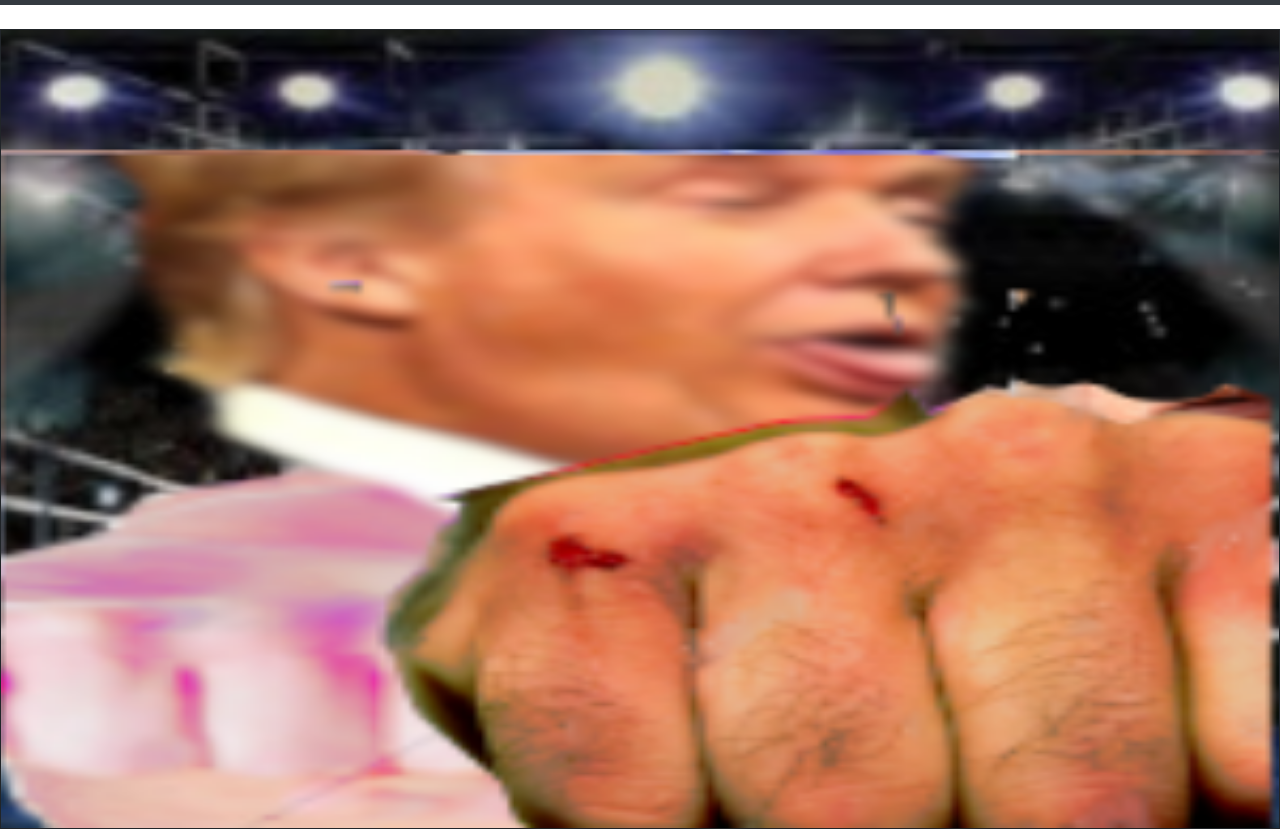
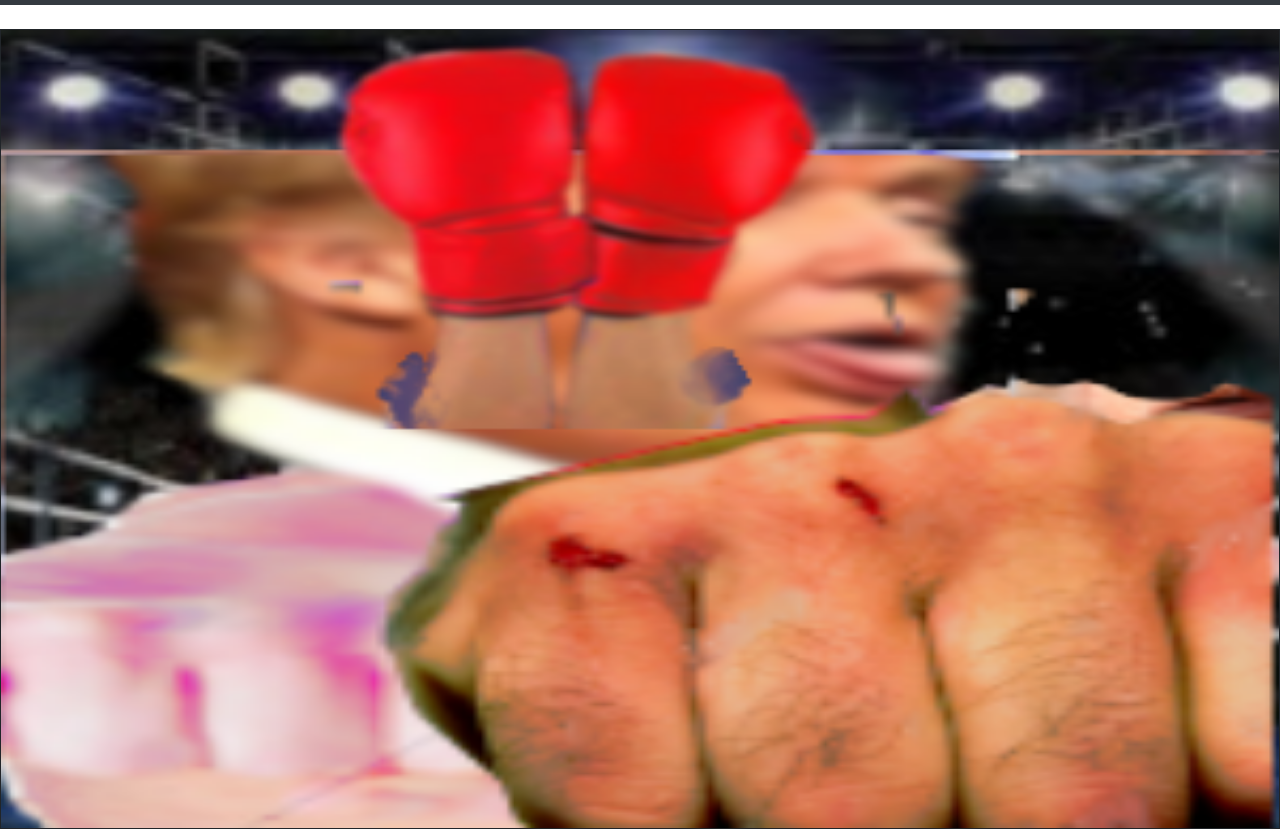
Before and after one commit to tech-tron/heroku-fbAuth, a website: page public/punch.html in a window 1280 px wide. Shown: the part 51-886 px from the top of the page. Drawn offline with nearby package versions, Linux system fonts and the light colour scheme.

Commit message:
everything is working fine, no console errors getting ready to change to a different sprite sheet

```diff
--- a/public/punch.html
+++ b/public/punch.html
@@ -8,7 +8,6 @@
     <title>Duck!!!</title>
 
     <link rel="stylesheet" href="style.css">
-    <link rel="stylesheet" href="bootstrap.min.css">
     <link rel="stylesheet" href="https://stackpath.bootstrapcdn.com/bootstrap/4.4.1/css/bootstrap.min.css"
         integrity="sha384-Vkoo8x4CGsO3+Hhxv8T/Q5PaXtkKtu6ug5TOeNV6gBiFeWPGFN9MuhOf23Q9Ifjh" crossorigin="anonymous">
     <script src="https://ajax.googleapis.com/ajax/libs/jquery/3.4.1/jquery.min.js"></script>
@@ -49,6 +48,9 @@
 const interval = 300;
 const standPx = 156;
 
+var finalX = 0;
+var initialX = 0;
+
 var currentFrame = 0;
 
 var cvs = document.getElementById("canvas");
@@ -61,10 +63,10 @@ var ctx = cvs.getContext("2d");
 var bgImg = new Image();
 // only works in root folder
 // bgImg.src = "../images/bg_ufc.jpg";
-bgImg.src = "bg_boxing.jpg";
+bgImg.src = "images/punch/bg_boxing.jpg";
 
 var oppImg = new Image();
-oppImg.src = "trump_rights.png";
+oppImg.src = "images/punch/trump_rights.png";
 
 var opp = {
     srcX: 0,
@@ -99,9 +101,9 @@ var opp = {
     maxDelay: 10  // max under of frames punch holds
 };
 var userImg = new Image();
-userImg.src = "boxing_gaurd.png";
+userImg.src = "images/punch/boxing_gaurd.png";
 
-var user = {
+var player = {
     srcX: 0,
     srcY: 0,
     col: 2,
@@ -110,23 +112,12 @@ var user = {
     desY: 0,
     desWidth: 0,
     desHeight: 0,
-    randPunchCount: 0,
-    punchDelay: 0,  // number of intervals punch holds
-    maxDelay: 10  // max under of frames punch holds
+    initX: 0
 };
 
 setRandomPunchCount();
 setScreen();
-function drawUser() {
-    ctx.drawImage(userImg,
-        //default full image
-        0, 0, standPx, standPx,
-        user.desX,
-        user.desY,
-        user.desWidth,
-        user.desHeight
-    );
-}
+
 function setScreen() {
     cvs.style.width = window.innerWidth + "px";
     cvs.style.height = window.innerHeight + "px";
@@ -144,8 +135,10 @@ function setScreen() {
     opp.desY = cvs.height * (1.5 / 4);
     opp.desHeight = cvs.height * (3 / 4);
     */
-    user.desWidth = cvs.height * (1 / 2);
-    user.desHeight = cvs.width;
+    player.desWidth = cvs.width * .5;
+    player.desX = cvs.width * .25;
+    player.desHeight = cvs.height * .5;
+    //player.desY = cvs.height - player.desHeight;
 }
 function updateFrame() {
     currentFrame++;
@@ -174,8 +167,28 @@ function drawBackground() {
 }
 
 
-var punchImg = new Image();
-punchImg.src = 'trumpPunch.png';
+function drawPlayer(){
+    if(initialX == 0){
+        // player hasnt pressed button down while opponent is punching
+        ctx.drawImage(userImg,
+            0, 0, standPx, standPx,  // default full image
+            player.desX,
+            player.desY,
+            player.desWidth,
+            player.desHeight
+        );
+    }else {
+        console.log("user should not have moved, this should not have been called!!");
+        console.log("this should not have been called!!");
+        ctx.drawImage(userImg,
+            0, 0, standPx, standPx,  // default full image
+            player.desX,
+            player.desY,
+            player.desWidth,
+            player.desHeight
+        );
+    }
+}
 function drawPunch() {
     // for right now i want punch to be a serperate sprite sheet
     ctx.drawImage(//punchImg,
@@ -194,7 +207,7 @@ function drawPunch() {
     );
 }
 function playGrunt(){
-
+    console.log("MAKE A GRNT SOUND!!");
 }
 function punch() {
     if (opp.currentFrame < opp.maxFrame) {
@@ -217,7 +230,7 @@ function punch() {
     } else {
         if (opp.punchDelay > 0) {
             //hold punch
-            console.log("pause for t-" + opp.punchDelay);
+            console.log("pause");
             opp.punchDelay--;
             // i want to add a slide to the outside function
             // so it increments the player position smoothly over for the pause
@@ -225,9 +238,12 @@ function punch() {
         } else {
             opp.srcY = 0;
             opp.isPunching = false;
+            initialX = 0;
+            player.desX = player.initX;
         }
+    }
         drawPunch();
-    }
+        drawPlayer();
 }
 function updateOpp() {
     // should i put this check in main update
@@ -236,12 +252,12 @@ function updateOpp() {
         punch();
     }
     else if (currentFrame % opp.randPunchCount == 0) {
+        drawOpp();  // else there would be no frame drawn this frame
         opp.isPunching = true;
         opp.srcY = 1 * standPx;
         opp.punchDelay = 3;
         opp.currentFrame = 0;
         setRandomPunchCount();
-        drawOpp();  // else there would be no frame drawn this frame
     }
     else {
         opp.srcY = ((currentFrame % 2)) * standPx;
@@ -296,10 +312,10 @@ function drawOpp(randX) {
     }
 }
 
-var finalX = 0;
-var initialX = 0;
 document.addEventListener('mousedown', e => {
-    initialX = e.clientX;
+    if(opp.isPunching == true){
+        initialX = e.clientX;
+    }
     console.log('mouse button down: ' + startX);
 });
 document.addEventListener('mouseup', e => {
```
Also changed, not shown: public/images/punch/bg_boxing.jpg (renamed from public/bg_boxing.jpg), public/images/punch/boxing_gaurd.png (renamed from public/boxing_gaurd.png), public/images/punch/trump_rights.png (renamed from public/trump_rights.png).
